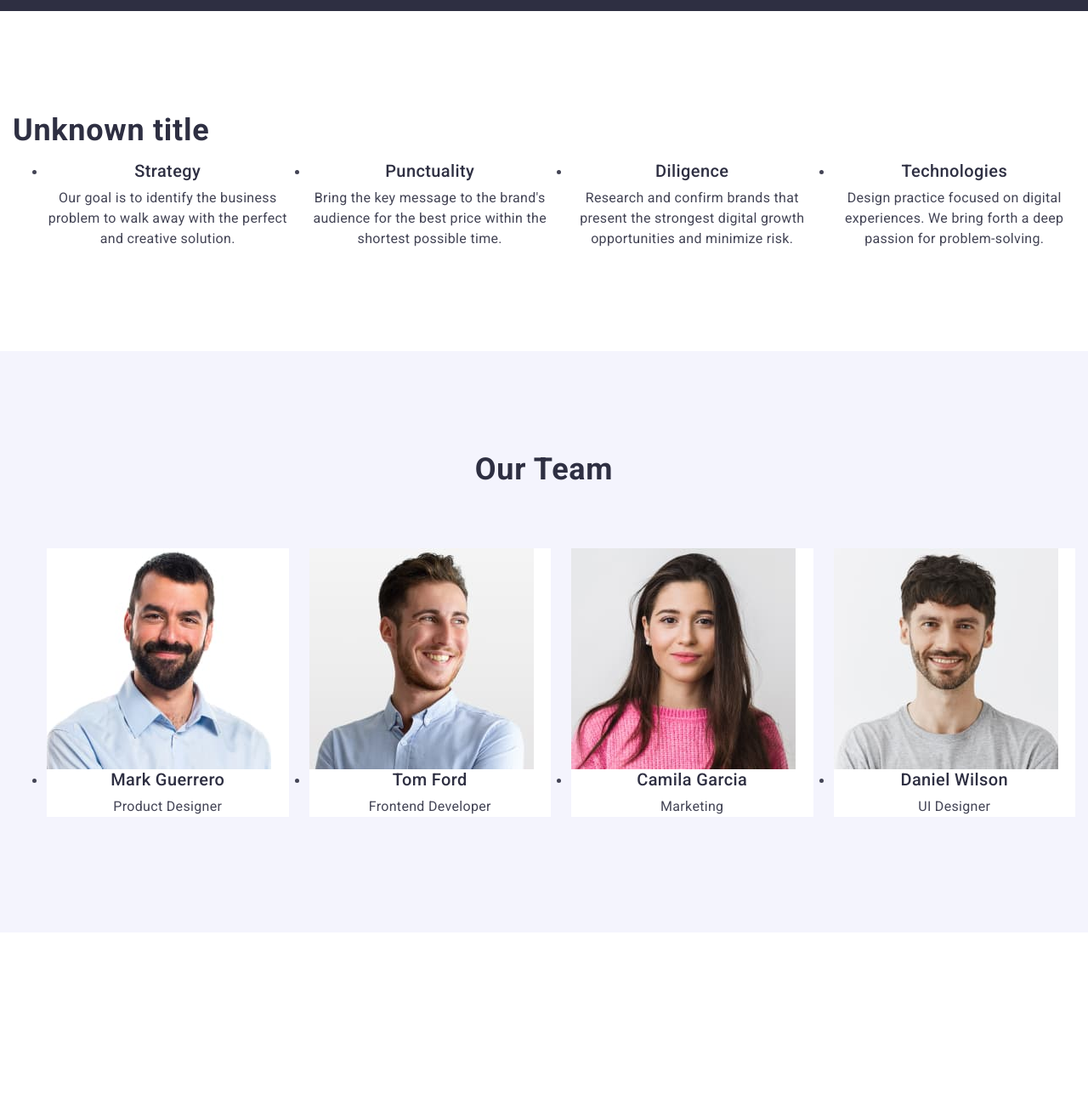
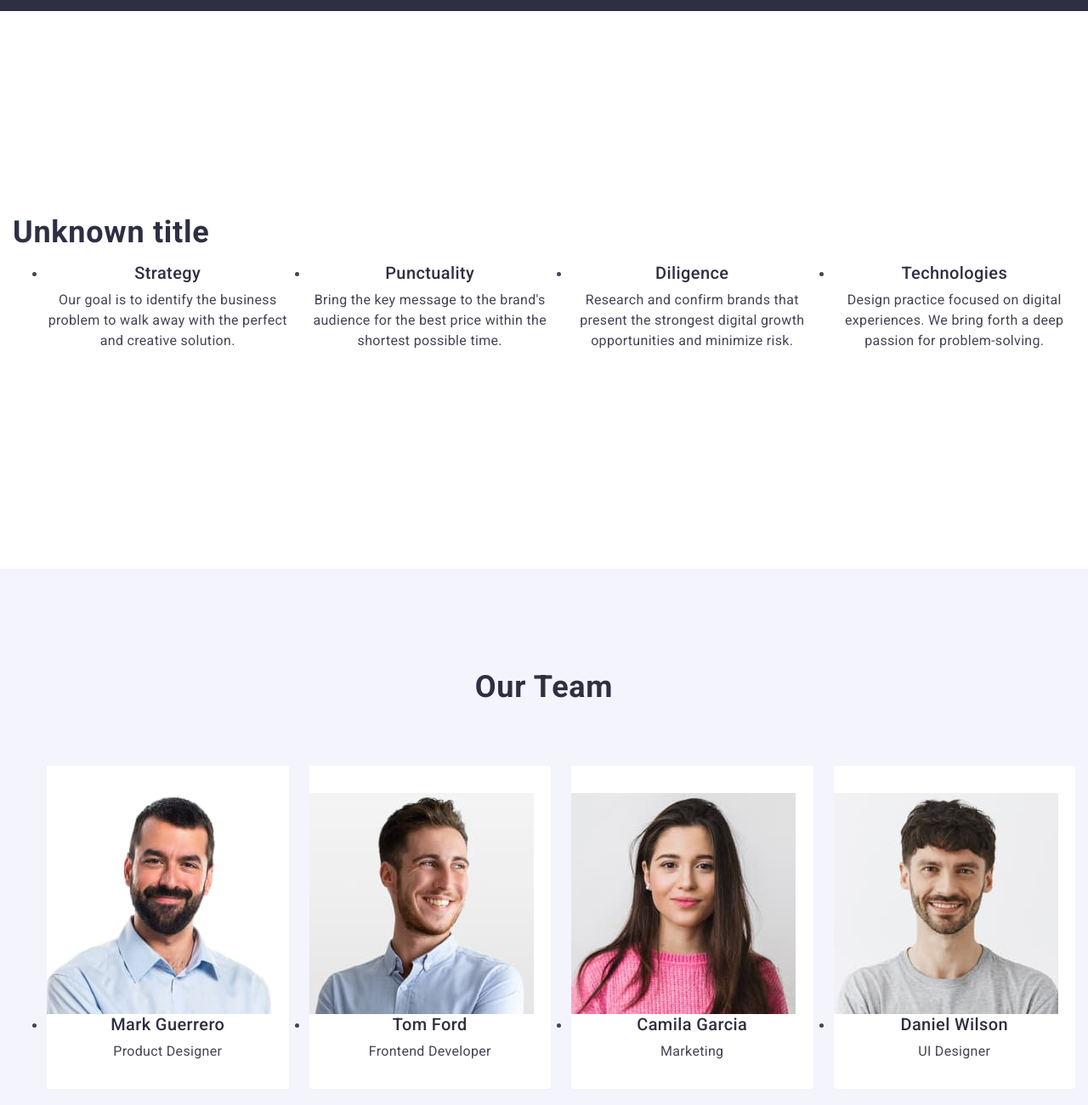
Before and after one commit to ioana04/goit-markup-hw-03, a plain HTML site: page index.html in a window 1280 px wide. Shown: the part 740-2040 px from the top of the page at 85% size. Drawn offline with nearby package versions, Linux system fonts and the light colour scheme.

Commit message:
corectie pes 3 sectiuni

```diff
--- a/css/styles.css
+++ b/css/styles.css
@@ -194,6 +194,10 @@ body {
     background-color: #404BBF;
 }
 
+.second-section {
+    padding: 120px 0;
+}
+
 .subtitle {
     font-size: 20px;
     font-weight: 500;
@@ -255,8 +259,11 @@ body {
 .team {
     background-color: #FFFFFF;
     width: calc((100% - 72px) / 4);
+    border-radius: 0px 0px 4px 4px;
 }
-
+.team-photo{
+    padding: 32px 0;
+}
 .final-section {
     padding-top: 120px;
     padding-bottom: 120px;
--- a/index.html
+++ b/index.html
@@ -61,7 +61,7 @@
             </div>
         </section>
 
-        <section class="section">
+        <section class="section second-section">
             <div class="container">
                 <h2 class="secondary-title">Unknown title</h2>
                 <ul class="second-list-section">
@@ -103,29 +103,34 @@
 
                 <ul class="third-section-list">
                     <li class="team">
-                        <img src="./images/markguerrero-photo.jpg" alt="Photo MarkGuerrero" width="264">
+                        <div class="team-photo"> <img src="./images/markguerrero-photo.jpg" alt="Photo MarkGuerrero"
+                                width="264">
                             <h3 class="subtitle">Mark Guerrero</h3>
                             <p class="paragraph">Product Designer</p>
+                        </div>
                     </li>
 
                     <li class="team">
-                        <img src="./images/tomford-photo.jpg" alt="Photo TomFord" width="264">
+                        <div class="team-photo"> <img src="./images/tomford-photo.jpg" alt="Photo TomFord" width="264">
                             <h3 class="subtitle">Tom Ford</h3>
                             <p class="paragraph">Frontend Developer</p>
+                        </div>
                     </li>
 
                     <li class="team">
-                        <img src="./images/camilagarcia-photo.jpg" alt="Photo CamilaGarcia" width="264">
+                        <div class="team-photo"> <img src="./images/camilagarcia-photo.jpg" alt="Photo CamilaGarcia"
+                                width="264">
                             <h3 class="subtitle">Camila Garcia</h3>
                             <p class="paragraph">Marketing</p>
+                        </div>
                     </li>
 
                     <li class="team">
-                        <img src="./images/danielwilson-photo.jpg" alt="Photo DanielWilson" width="264">
+                        <div class="team-photo"><img src="./images/danielwilson-photo.jpg" alt="Photo DanielWilson" width="264">
                             <h3 class="subtitle">Daniel Wilson</h3>
                             <p class="paragraph">UI Designer</p>
+                        </div>
                     </li>
-
                 </ul>
             </div>
         </section>
```
Lines whose indentation alone changed are shown as unchanged.
